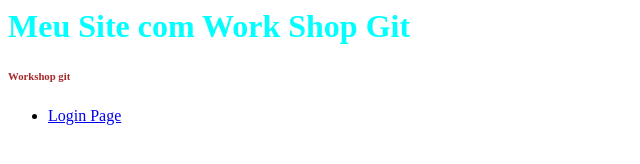
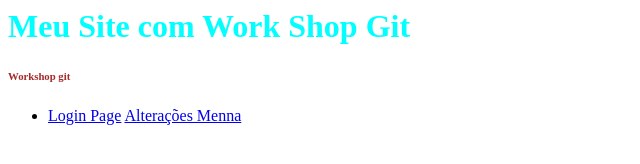
Before and after one commit to paulordie/meu-site, a plain HTML site: page index.html in a window 1280 px wide. Shown: the whole page, without its empty margins (0-640 px from the left). Drawn offline with Linux system fonts and the light colour scheme.

Commit message:
Alterações Menna
Signed-off-by: Rodrigo Menna <rmenna.barroso@gmail.com>

```diff
--- a/index.html
+++ b/index.html
@@ -5,6 +5,7 @@
     <ul>
       <li>
         <a href="./login.html">Login Page</a>
+        <a href="./login.html">Alterações Menna</a>
       </li>
     </ul>
   </body>
```
